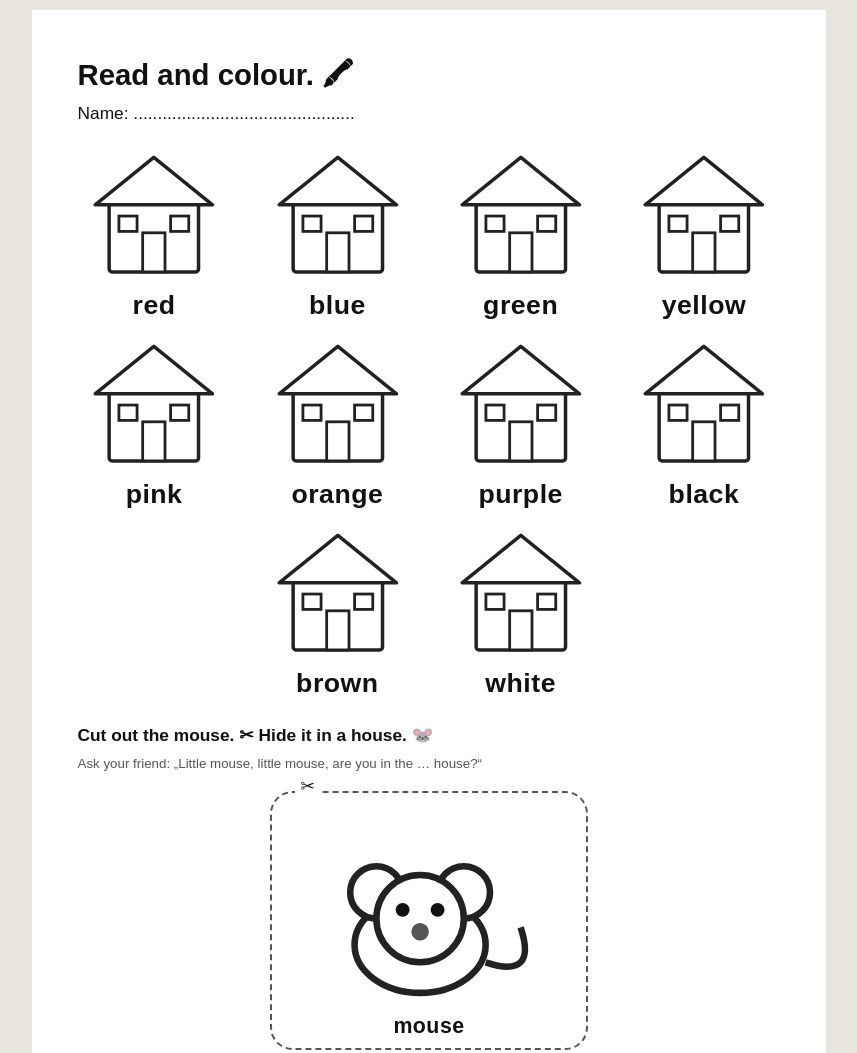
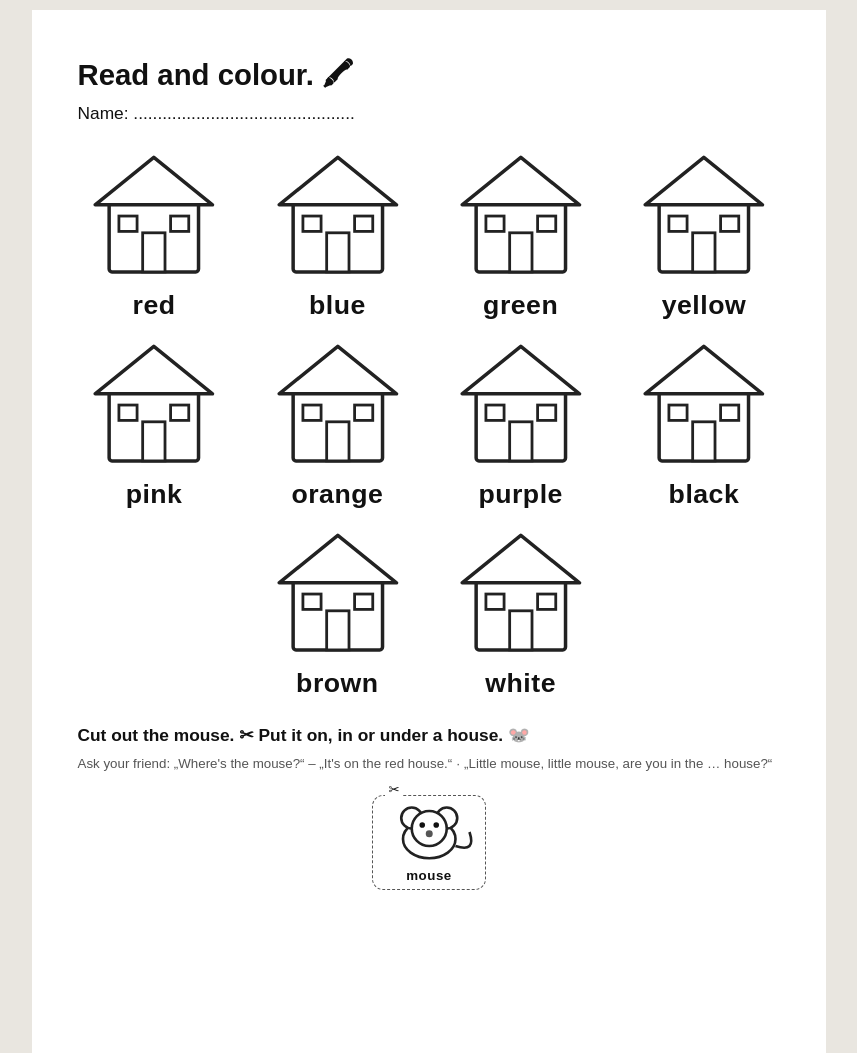
Before and after one commit to ambrozovamar/anglictina-rozna, a plain HTML site: page materialy/2roc/2roc_little_mouse_domecky_tisk.html in a window 1280 px wide. Shown: the top 1053 px of the page, without its empty margins (211-1068 px from the left). Drawn offline with Linux system fonts and the light colour scheme.

Commit message:
2. roc. Little mouse: mensi myska k vystrizeni (on / in / under the house)
Co-Authored-By: Claude Opus 5.5 <noreply@anthropic.com>

```diff
--- a/materialy/2roc/2roc_little_mouse_domecky_tisk.html
+++ b/materialy/2roc/2roc_little_mouse_domecky_tisk.html
@@ -29,10 +29,11 @@
   .sheet .h { width: calc((100% - 3 * 8mm) / 4); }
   .sheet .h svg { height: 34mm; width: auto; max-width: 100%; }
   .sheet .w { font-size: 20pt; }
-  .cutout { margin: 5mm auto 0; width: 84mm; border: 2px dashed #555; border-radius: 6mm; padding: 3mm 4mm 2mm; text-align: center; position: relative; }
-  .cutout .sc { position: absolute; top: -4.2mm; left: 6mm; background: #fff; padding: 0 1.5mm; font-size: 13pt; line-height: 1; }
-  .cutout svg { width: 74mm; height: auto; }
-  .cutout .w { font-size: 16pt; margin-top: 0; }
+  /* Myška menší než domeček (domeček cca 38 × 34 mm), aby šla položit on / in / under the house a dobře se držela v ruce */
+  .cutout { margin: 6mm auto 0; width: 30mm; border: 1.5px dashed #555; border-radius: 3mm; padding: 2mm 1.5mm 1mm; text-align: center; position: relative; }
+  .cutout .sc { position: absolute; top: -3.4mm; left: 3mm; background: #fff; padding: 0 1mm; font-size: 10pt; line-height: 1; }
+  .cutout svg { width: 25mm; height: auto; }
+  .cutout .w { font-size: 10pt; margin-top: 0; }
   .note { font-size: 10pt; }
   .note li { margin-bottom: 1.5mm; }
   .muted { color: var(--muted); }
@@ -48,8 +49,8 @@
   <h1>Read and colour. 🖍</h1>
   <div class="name">Name: ..............................................</div>
   <div class="sheet" id="sheet"></div>
-  <h2>Cut out the mouse. ✂ Hide it in a house. 🐭</h2>
-  <p class="muted" style="font-size:10pt;margin:0">Ask your friend: „Little mouse, little mouse, are you in the … house?“</p>
+  <h2>Cut out the mouse. ✂ Put it on, in or under a house. 🐭</h2>
+  <p class="muted" style="font-size:10pt;margin:0">Ask your friend: „Where's the mouse?“ – „It's on the red house.“ · „Little mouse, little mouse, are you in the … house?“</p>
   <div class="cutout"><span class="sc">✂</span><div id="cutMouse"></div><div class="w">mouse</div></div>
 </section>
 
@@ -77,7 +78,7 @@
   <ul>
     <li>První setkání s psanou podobou: dítě přečte (s pomocí) slovo a domeček vybarví. Nejdřív společně ukázat a přečíst nahlas.</li>
     <li>10 domečků (red, blue, green, yellow, pink, orange, purple, black, brown, white). White domeček se nevybarvuje – dítě ho jen obtáhne nebo dokreslí bílé okno.</li>
-    <li>Kdo je hotový: vybarví a vystřihne myšku dole na listu (rámeček ✂), schová ji pod jeden domeček a soused hádá „Little mouse, little mouse, are you in the … house?“ Myšku si nechají v obálce / sešitě na další hru.</li>
+    <li>Kdo je hotový: vybarví a vystřihne myšku dole na listu (rámeček ✂, cca 3 cm – menší než domeček). Ve dvojici ji pokládá <b>on / in / under</b> domeček: „Where's the mouse?“ – „It's on the red house.“ Nebo hra „Little mouse, little mouse, are you in the … house?“ Myšku si nechají v obálce / sešitě na další hru.</li>
   </ul>
   <h2>Diferenciace</h2>
   <ul>
@@ -110,7 +111,7 @@
       <circle cx="-4" cy="0" r="1.6" fill="#111"/><circle cx="4" cy="0" r="1.6" fill="#111"/><circle cx="0" cy="5" r="2" fill="#555"/>
       <path d="M15 12 q12 4 8 -8" fill="none" stroke="#222" stroke-width="1.5"/></svg>`;
   // Myška na str. 1 jen obrysem – dítě si ji před vystřižením vybarví
-  document.getElementById('cutMouse').innerHTML = mouse.replace('width="130" ', '').replace(/fill="#bbb"|fill="#ddd"/g, 'fill="#fff"');
+  document.getElementById('cutMouse').innerHTML = mouse.replace('width="130" ', '').replace('viewBox="-30 -24 64 46"', 'viewBox="-27 -12 54 33"').replace(/fill="#bbb"|fill="#ddd"/g, 'fill="#fff"');
   document.getElementById('mice').innerHTML = mouse.repeat(4).split('</svg>').filter(Boolean).map((s) => `<div>${s}</svg></div>`).join('');
 </script>
 </body>
```
